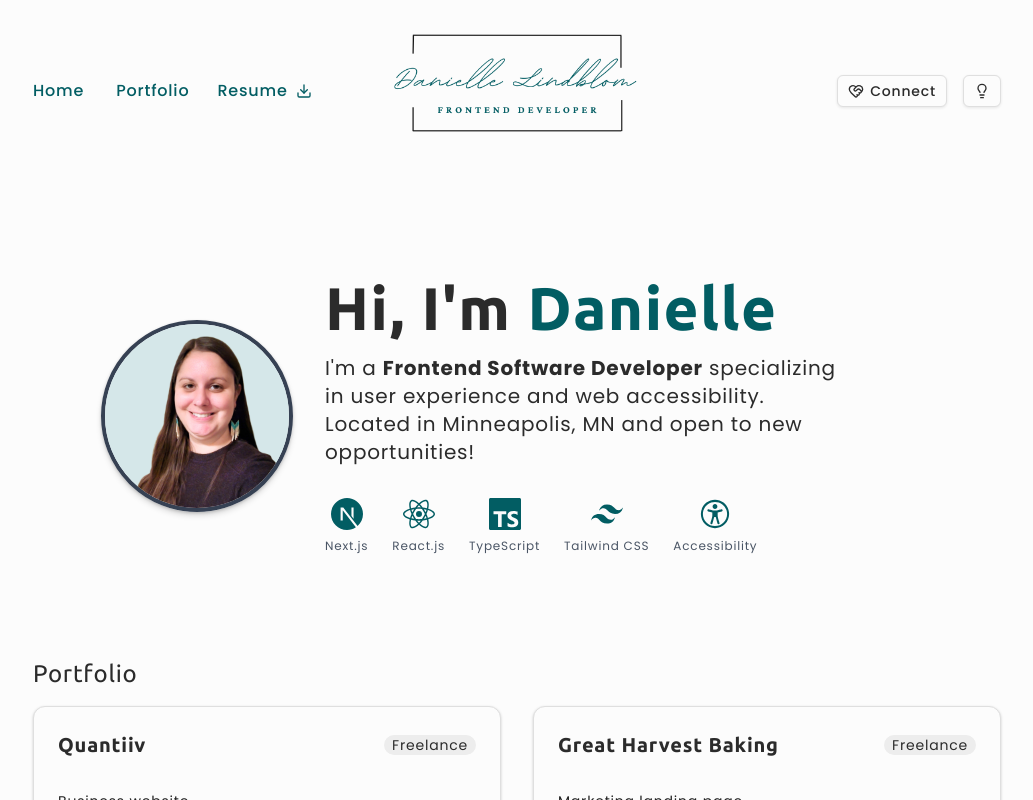
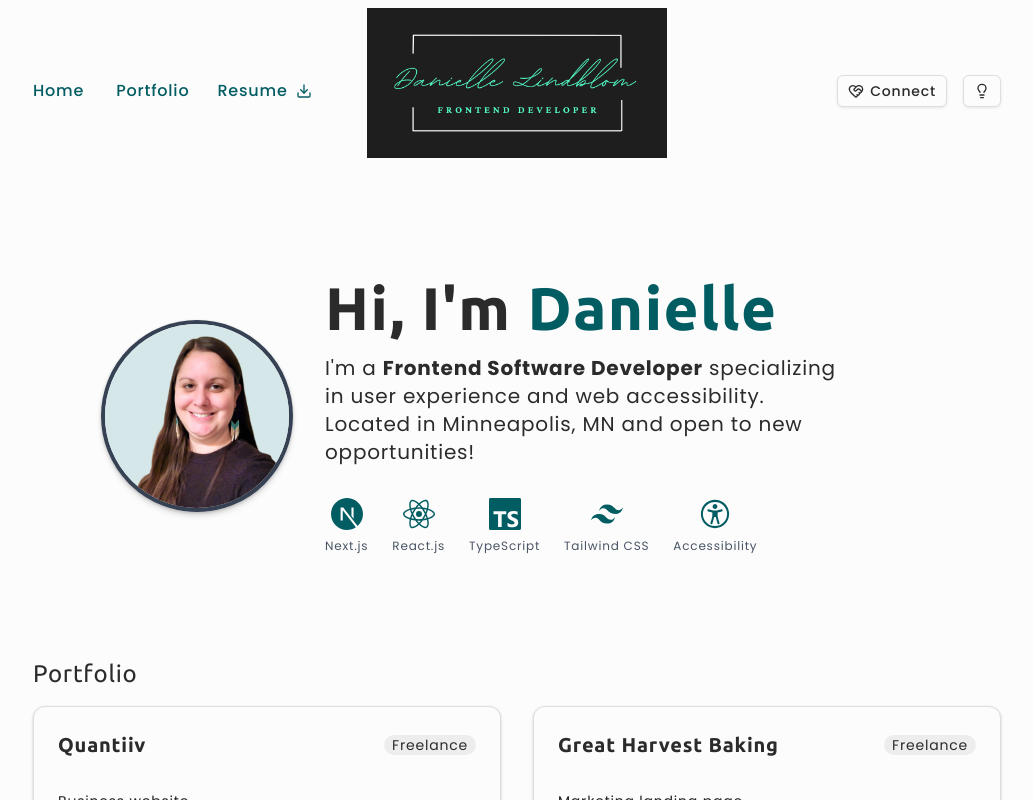
Before and after one commit to Danielle254/portfolio4, a Next.js app: page / in a window 1280 px wide. Shown: the top 800 px of the page, without its empty margins (123-1156 px from the left). Built offline with nearby package versions, Linux system fonts and the light colour scheme.

Commit message:
feat: add theme toggle function to button and add dark mode version of logo

```diff
--- a/app/components/Header.tsx
+++ b/app/components/Header.tsx
@@ -19,8 +19,10 @@ import {
   CircleChevronLeft,
 } from "lucide-react";
 import { useState } from "react";
+import { useTheme } from "next-themes";
 
 export default function Header() {
+  const { theme, setTheme } = useTheme();
   const pathname = usePathname();
   const [mobileMenuOpen, setMobileMenuOpen] = useState(false);
 
@@ -65,7 +67,7 @@ export default function Header() {
       <div className="relative h-[100px] w-[200px] lg:h-[150px] lg:w-[300px] md:mx-auto focus-within:outline-2">
         <Link href="/">
           <Image
-            src="/logo.png"
+            src={theme === "light" ? "/logo.png" : "/logo-dark.png"}
             layout="fill"
             alt="Danielle Lindblom - Frontend Developer"
           />
@@ -162,13 +164,13 @@ export default function Header() {
           </DropdownMenuTrigger>
           <DropdownMenuContent className="w-40" align="end">
             <DropdownMenuItem>
-              <Button variant="ghost">
+              <Button variant="ghost" onClick={() => setTheme("light")}>
                 <Lightbulb />
                 Light Mode
               </Button>
             </DropdownMenuItem>
             <DropdownMenuItem>
-              <Button variant="ghost">
+              <Button variant="ghost" onClick={() => setTheme("dark")}>
                 <LightbulbOff />
                 Dark Mode
               </Button>
```
